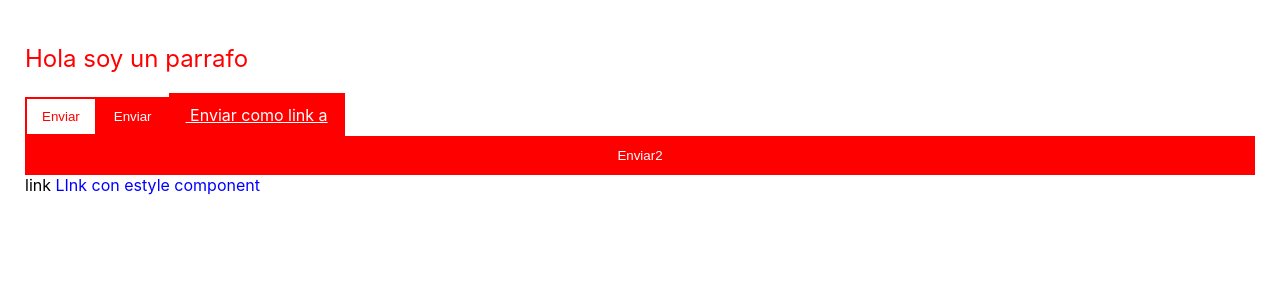
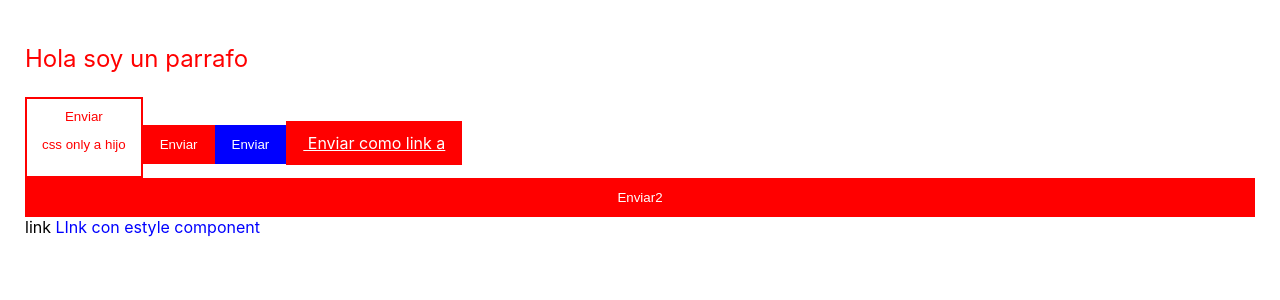
Before and after one commit to oscardenas17/styled, a React (Create React App) app: page / in a window 1280 px wide. Shown: the top 300 px of the page. Built offline with nearby package versions, Linux system fonts and the light colour scheme.

Commit message:
Pseudoelementos y selectores

```diff
--- a/src/App.js
+++ b/src/App.js
@@ -11,11 +11,26 @@ const Content = styled.div`
 `
 
 const Button = styled.button`
+  transition: box-shadow 0.2 ease;
   background-color: ${props => props.primary ? 'red': 'white'};
   color: ${props => props.primary ? 'white': 'red'};
   padding: 10px 15px;
   border: solid 2px red;
   border-radius; 4px;
+
+  &:hover{
+    box-shadow: 1px 2px 5px rgb(0,0,0,0.3);
+  }
+
+  &.secondary{
+    background-color:blue;
+    border: solid 2px blue;
+    color: white;
+  }
+
+  .info{
+    font-zise: 28px;
+  }
 `
 
 const BlockButton = styled(Button)`
@@ -38,9 +53,11 @@ function App() {
     <Content>
       <P>Hola soy un parrafo</P>
 
-      <Button >Enviar</Button>
+      <Button >Enviar <p className="info">css only a hijo</p></Button>
 
       <Button primary>Enviar</Button>
+
+      <Button className="secondary">Enviar</Button>
 
       <BlockButton primary as="a" href="#"> Enviar como link a</BlockButton>
 
```
